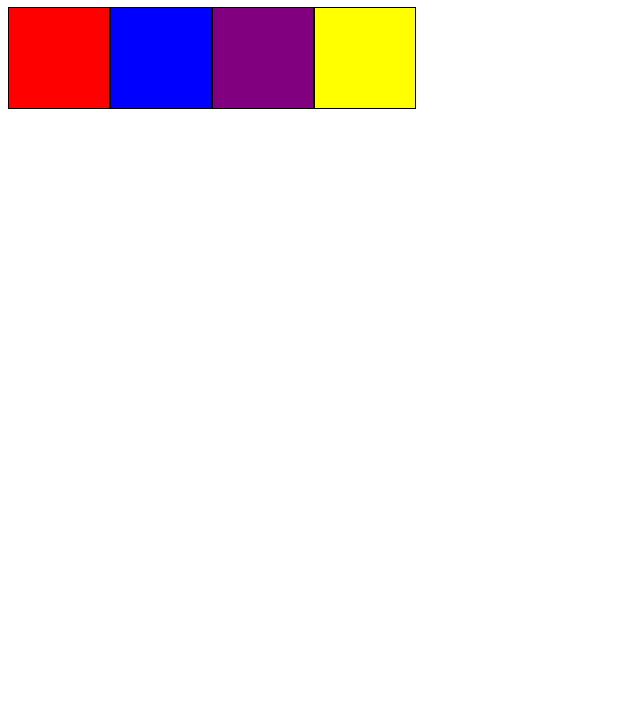
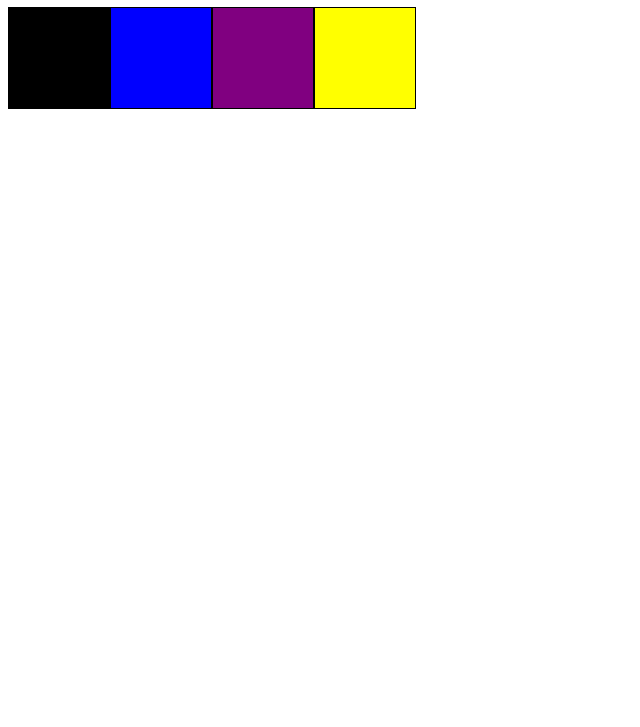
Before and after one commit to renanhenriquedev/Pixel-Art, a plain HTML site: page index.html in a window 1280 px wide. Shown: the part 73-800 px from the top of the page, without its empty margins (0-640 px from the left). Drawn offline with Linux system fonts and the light colour scheme.

Commit message:
requisition 3 done

```diff
--- a/script.js
+++ b/script.js
@@ -5,7 +5,7 @@ sectionPalette.id = 'color-palette';
 body.appendChild(sectionPalette);
 
 for (let i = 0; i < 4; i += 1) {
-  const cores = ['red', 'blue', 'purple', 'yellow'];
+  const cores = ['black', 'blue', 'purple', 'yellow'];
   const pegarSection = document.querySelector('section');
   let criarQuadrado = document.createElement('div');
   criarQuadrado.classList.add('quadrado', cores[i], 'color');
--- a/style.css
+++ b/style.css
@@ -1,5 +1,5 @@
-.red{
-    background-color: red;
+.black{
+    background-color: black;
 }
 .blue{
     background-color: blue;
```
Also changed, not shown: index.html (+0 -6 lines).
